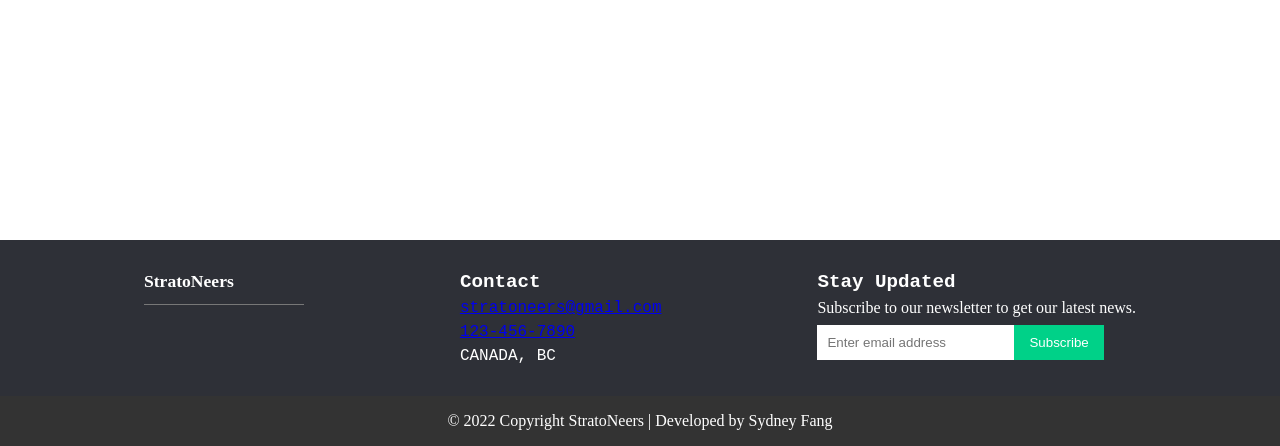
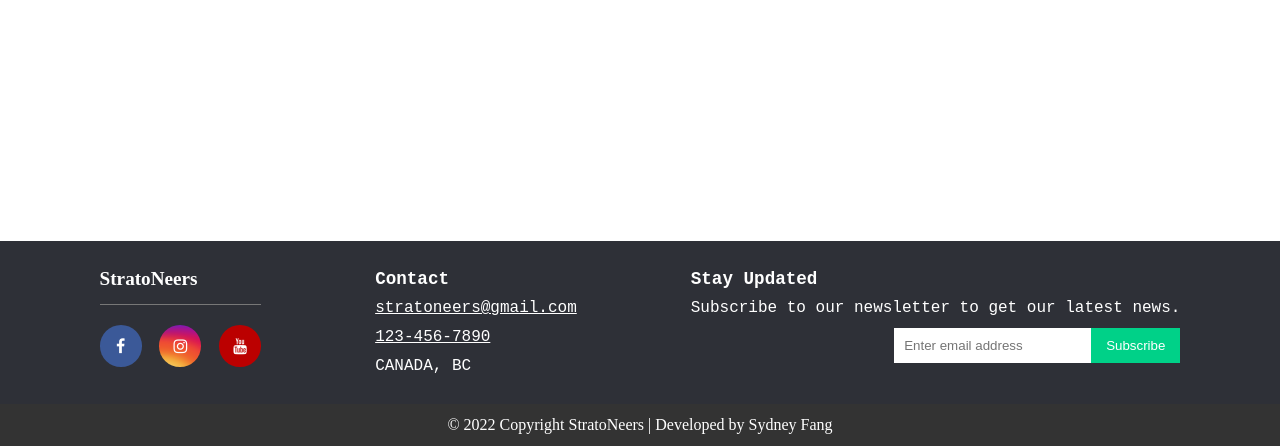
Before and after one commit to Sdny7293/StratoNeers, a PHP site: page /footer.php in a window 1280 px wide. Shown: the part 354-800 px from the top of the page. Run offline with PHP 8.4, Linux system fonts and the light colour scheme.

Commit message:
social media icons

```diff
--- a/client/css/footer.css
+++ b/client/css/footer.css
@@ -1,7 +1,7 @@
 footer{
     background-color: #24262ef3; /*opacity check*/
     color: white;
-    line-height: 1.5;
+    line-height: 1.8rem;
 }
 * {
     box-sizing: border-box;
@@ -21,7 +21,7 @@ body{
     flex: 1;    /* same as flex-grow: 1; */
 }
 .ft-main {
-    padding: 0.5rem 0.5rem;
+    padding: 0.3rem 0.3rem;
     display: flex;
     flex-wrap: wrap;
 }
@@ -29,18 +29,30 @@ body{
 .ft-title {
     color: #fff;
     font-family: 'Courier New', Courier, monospace;
-    font-size: 1.2rem;
+    font-size: 1.1rem;
     padding-bottom: 0rem;
 }
 .ft-main-item {
-    padding: 1.25rem;
+    padding: 1.2rem;
     min-width: 12.5rem /*200px*/;
 }
 .ft-list{
     color: white;
     font-family: 'Courier New', Courier, monospace;
 }
-
+.ft-list li{
+    color: white;
+    font-family: 'Courier New', Courier, monospace;
+}
+.email:link, .phone:link{
+    color: white;
+}
+.email:visited, .phone:visited{
+    color: rgba(184, 1, 184, 0.89);
+}
+.email:hover, .phone:hover{
+    color: rgb(173, 173, 255);
+}
 /* Screen wrapping multi device */
 @media only screen and (min-width: 29.8125rem /*477px*/) {
     .ft-main {
@@ -62,13 +74,39 @@ body{
 .logo-title{
     font-family: 'Arvo', serif;
     color: #fff;
-    font-size: 1.1rem;
+    font-size: 1.2rem;
     padding-bottom: 0.625rem;
 }
+/* social icons */
+.fa {
+    text-align: center;
+    text-decoration: none;
+    border-radius: 50%;
+    padding: 0.8em;
+    width: 2.63em;
+}
+.fa-facebook {
+    background: #3B5998;
+    color: white;
+}
+.fa-instagram {
+    background-image: url(../img/social-icons/igbg.jpg);
+    background-position: center;
+    background-size: cover;
+    color: white;
+}
+.fa-youtube {
+    background: #bb0000;
+    color: white;
+}
 /* Style the newsletter form */
+.sub-text{
+    font-family: 'Courier New', Courier, monospace;
+}
 form {
     display: flex;
     flex-wrap: wrap;
+    justify-content: end;
 }
 input[type="email"] {
     border: 0;
@@ -85,7 +123,7 @@ input[type="submit"] {
 }
 /* legal footer */
 .ft-legal {
-    padding: 0.8rem 1.875rem;
+    padding: 0.4rem 1.875rem;
     background-color: #333;
 }
 .ft-legal-list {
--- a/client/footer.php
+++ b/client/footer.php
@@ -4,6 +4,8 @@
 <head>
     <!-- Footer css -->
     <link rel="stylesheet" href="css/footer.css" />
+    <!-- Social media icon font library -->
+    <link rel="stylesheet" href="https://cdnjs.cloudflare.com/ajax/libs/font-awesome/4.7.0/css/font-awesome.min.css">
 </head>
 
 <body>
@@ -14,24 +16,22 @@
             <div class="ft-main-item">
                 <h2 class = "logo-title">StratoNeers</h2>
                 <ul class = "social-list">
-                    <li><a href="#"><i class="fab fa-facebook"></i></a></li>
-                    <li><a href="#"><i class="fab fa-twitter"></i></a></li>
-                    <li><a href="#"><i class="fab fa-instagram"></i></a></li>
-                    <li><a href="#"><i class="fab fa-github"></i></a></li>
-                    <li><a href="#"><i class="fab fa-youtube"></i></a></li>
+                    <li><a href="#" class="fa fa-facebook"></a></li>
+                    <li><a href="#" class="fa fa-instagram"></a></li>
+                    <li><a href="#" class="fa fa-youtube"></a></li>
                 </ul>
             </div>
             <div class="ft-main-item">
                 <h2 class="ft-title">Contact</h2>
                 <ul class = "ft-list">
-                    <li><a href="#">stratoneers@gmail.com</a></li>
-                    <li><a href="#">123-456-7890</a></li>
+                    <li><a class = "email" href="#">stratoneers@gmail.com</a></li>
+                    <li><a class = "phone" href="#">123-456-7890</a></li>
                     <li>CANADA, BC</li>
                 </ul>
             </div>
             <div class="ft-main-item">
                 <h2 class="ft-title">Stay Updated</h2>
-                <p>Subscribe to our newsletter to get our latest news.</p>
+                <p class = "sub-text">Subscribe to our newsletter to get our latest news.</p>
                 <form>
                     <input type="email" name="email" placeholder="Enter email address">
                     <input type="submit" value="Subscribe">
```
Also changed, not shown: client/img/social-icons/fb.png (added), client/img/social-icons/ig.png (added), client/img/social-icons/igbg.jpg (added), client/img/social-icons/yt.png (added).
